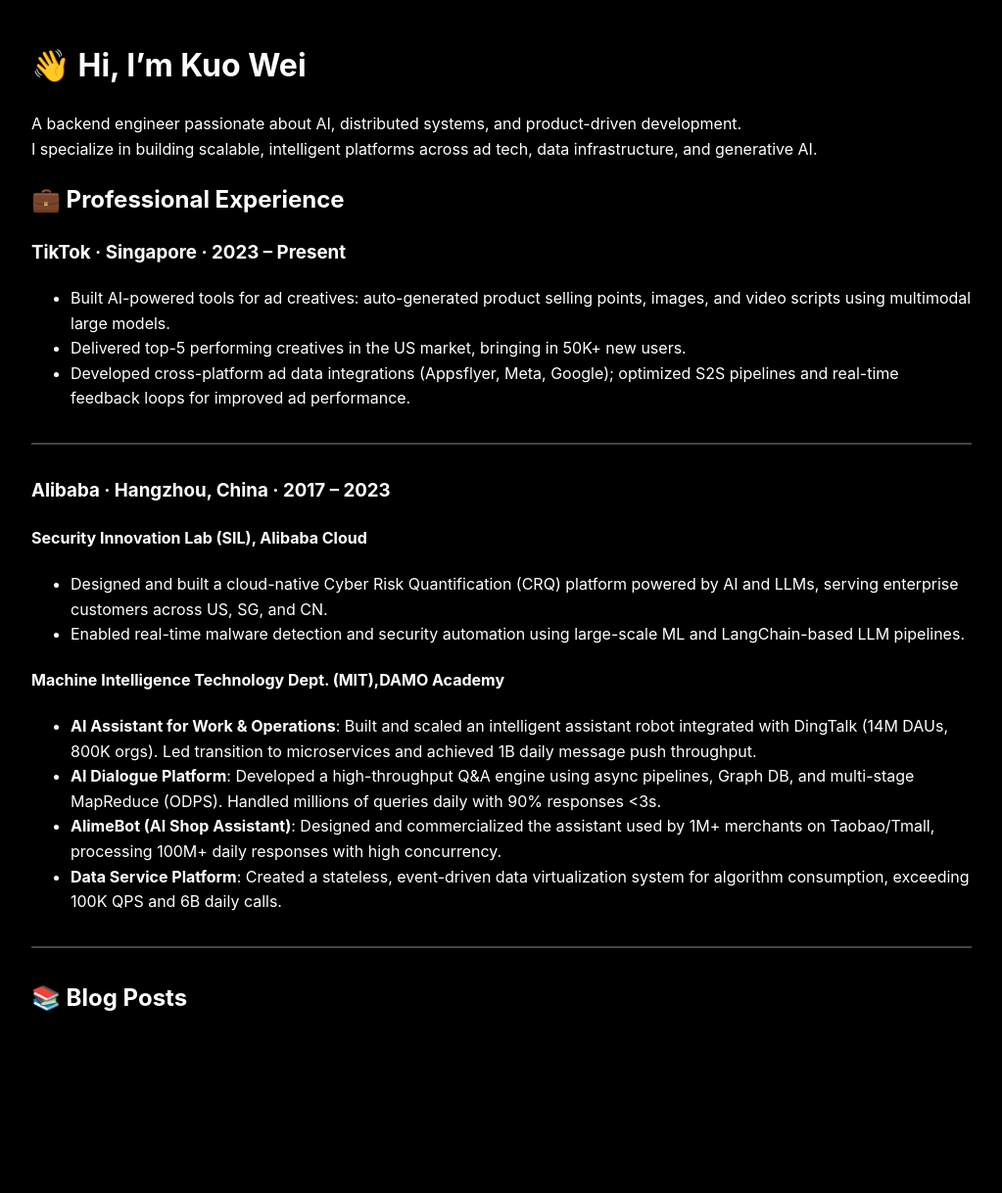
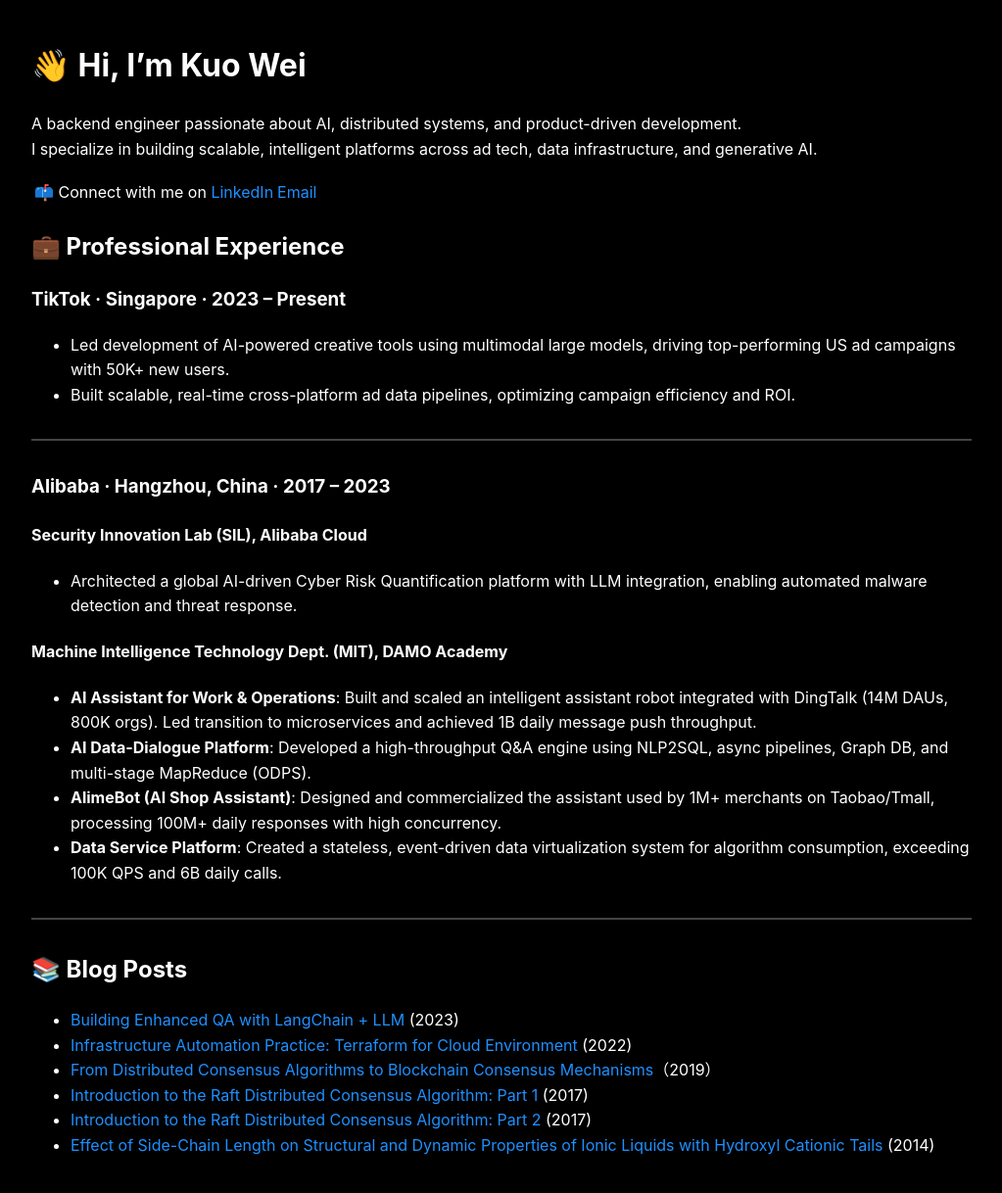
Before and after one commit to weikuo0506/weikuo0506.github.io, a Jekyll site: the page built from index.md, in a window 1280 px wide. Shown: the whole page at 98% size, without its empty margins (128-1151 px from the left). Built offline with Jekyll 4.4.1, drawn with Linux system fonts in a browser that asks for light colours; before the commit the page ends 1078 px from its top, so only the background shows below that.

```diff
--- a/index.md
+++ b/index.md
@@ -8,30 +8,37 @@ title: Home
 A backend engineer passionate about AI, distributed systems, and product-driven development.
 I specialize in building scalable, intelligent platforms across ad tech, data infrastructure, and generative AI.
 
+📫 Connect with me on [LinkedIn](https://www.linkedin.com/in/weikuo0506/) | [Email](mailto:WEIKUO0506@gmail.com)
+
 ## 💼 Professional Experience
 
-### TikTok · Singapore ·  2023 – Present
+### TikTok · Singapore · 2023 – Present
 
-- Built AI-powered tools for ad creatives: auto-generated product selling points, images, and video scripts using multimodal large models.
-- Delivered top-5 performing creatives in the US market, bringing in 50K+ new users.
-- Developed cross-platform ad data integrations (Appsflyer, Meta, Google); optimized S2S pipelines and real-time feedback loops for improved ad performance.
+- Led development of AI-powered creative tools using multimodal large models, driving top-performing US ad campaigns with 50K+ new users.
+- Built scalable, real-time cross-platform ad data pipelines, optimizing campaign efficiency and ROI.
 
 ---
 
-### Alibaba · Hangzhou, China ·  2017 –  2023
+### Alibaba · Hangzhou, China · 2017 – 2023
 
 #### Security Innovation Lab (SIL), Alibaba Cloud
 
-- Designed and built a cloud-native Cyber Risk Quantification (CRQ) platform powered by AI and LLMs, serving enterprise customers across US, SG, and CN.
-- Enabled real-time malware detection and security automation using large-scale ML and LangChain-based LLM pipelines.
+- Architected a global AI-driven Cyber Risk Quantification platform with LLM integration, enabling automated malware detection and threat response.
 
-#### Machine Intelligence Technology Dept. (MIT),DAMO Academy
+#### Machine Intelligence Technology Dept. (MIT), DAMO Academy
 
 - **AI Assistant for Work & Operations**: Built and scaled an intelligent assistant robot integrated with DingTalk (14M DAUs, 800K orgs). Led transition to microservices and achieved 1B daily message push throughput.
-- **AI Dialogue Platform**: Developed a high-throughput Q&A engine using async pipelines, Graph DB, and multi-stage MapReduce (ODPS). Handled millions of queries daily with 90% responses <3s.
+- **AI Data-Dialogue Platform**: Developed a high-throughput Q&A engine using NLP2SQL, async pipelines, Graph DB, and multi-stage MapReduce (ODPS).
 - **AlimeBot (AI Shop Assistant)**: Designed and commercialized the assistant used by 1M+ merchants on Taobao/Tmall, processing 100M+ daily responses with high concurrency.
 - **Data Service Platform**: Created a stateless, event-driven data virtualization system for algorithm consumption, exceeding 100K QPS and 6B daily calls.
 
 ---
 
 ## 📚 Blog Posts
+
+- [Building Enhanced QA with LangChain + LLM](https://developer.aliyun.com/article/1246744) (2023)
+- [Infrastructure Automation Practice: Terraform for Cloud Environment](https://developer.aliyun.com/article/1050123) (2022)
+- [From Distributed Consensus Algorithms to Blockchain Consensus Mechanisms](https://www.alibabacloud.com/blog/from-distributed-consensus-algorithms-to-the-blockchain-consensus-mechanism_595315)（2019）
+- [Introduction to the Raft Distributed Consensus Algorithm: Part 1](https://developer.aliyun.com/article/675031) (2017)
+- [Introduction to the Raft Distributed Consensus Algorithm: Part 2](https://developer.aliyun.com/article/675030) (2017)
+- [Effect of Side-Chain Length on Structural and Dynamic Properties of Ionic Liquids with Hydroxyl Cationic Tails](https://pubs.acs.org/doi/abs/10.1021/jp410168t) (2014)
```
